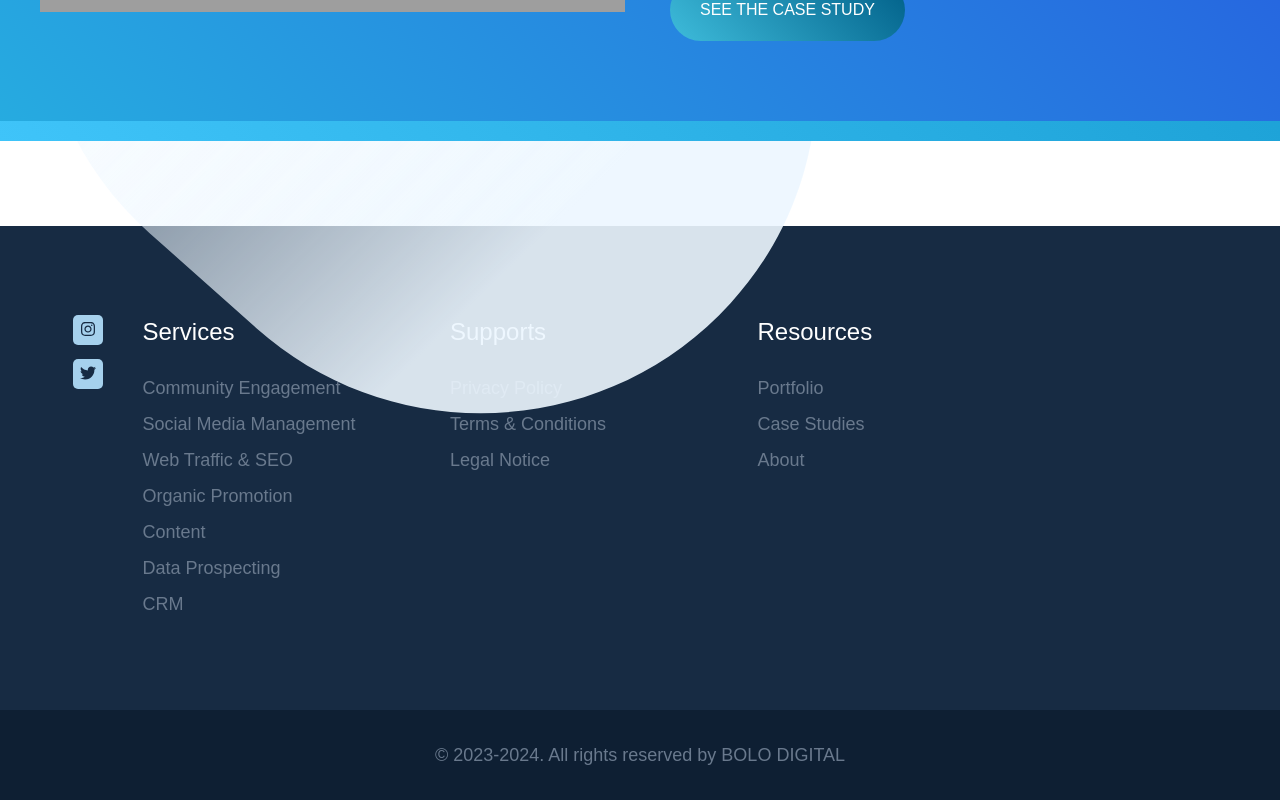
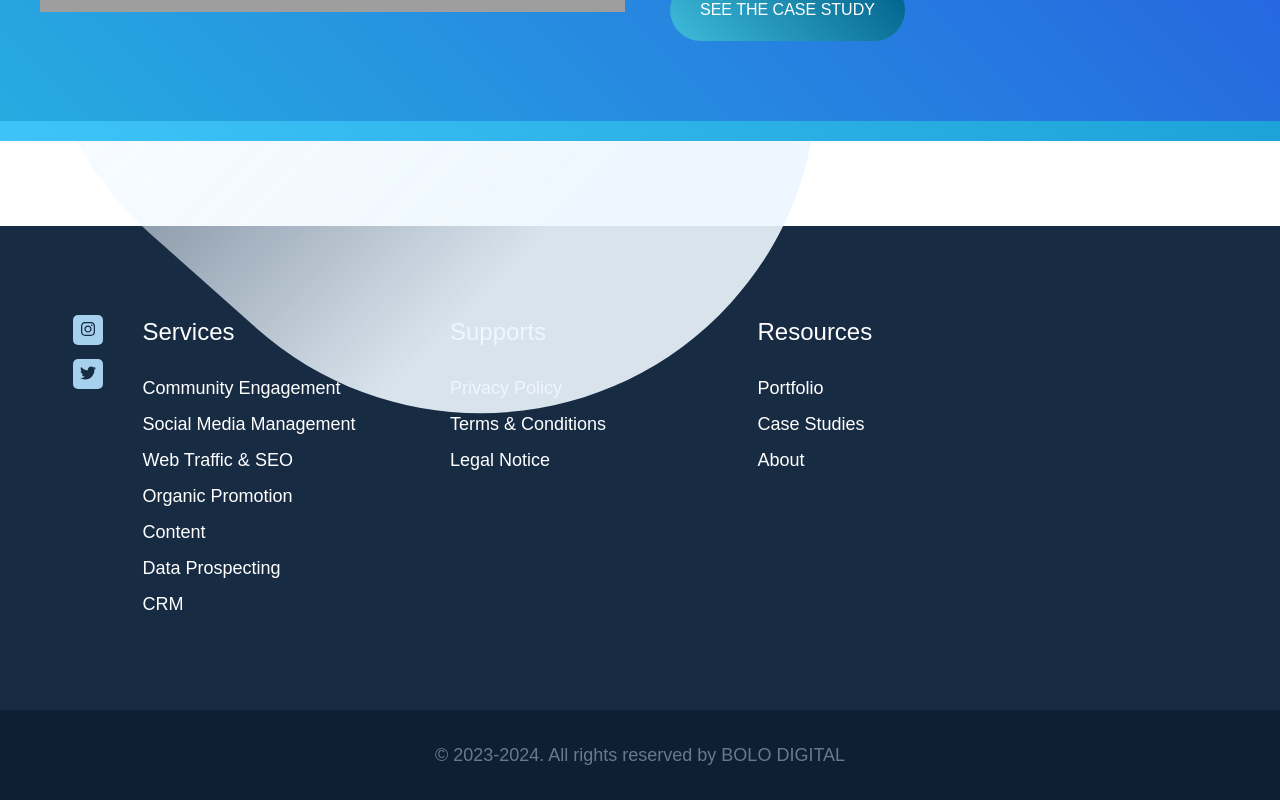
Before and after one commit to followboat22/website, a Next.js app: page / in a window 1280 px wide. Shown: the part 4074-4874 px from the top of the page. Built offline with nearby package versions, Linux system fonts and the light colour scheme; grey boxes are pictures that could not be loaded; a web font is replaced by a local one.

Commit message:
Update global.css

```diff
--- a/src/styles/global.css
+++ b/src/styles/global.css
@@ -2294,7 +2294,7 @@ textarea:focus {
 
 .small-agency-footer .footer-nav-wrapper .footer-menu li a {
     line-height: 3.6rem;
-    color: #69798d;
+    color: #ffffff;
     text-decoration: none;
     transition: all 0.5s;
 }
```
